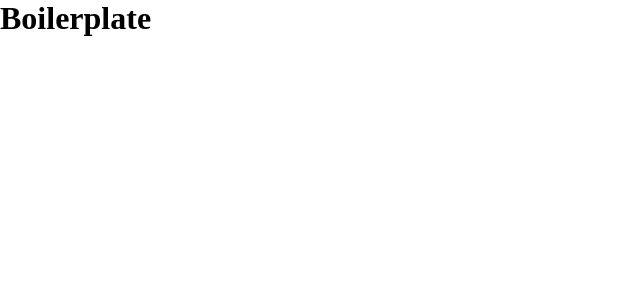
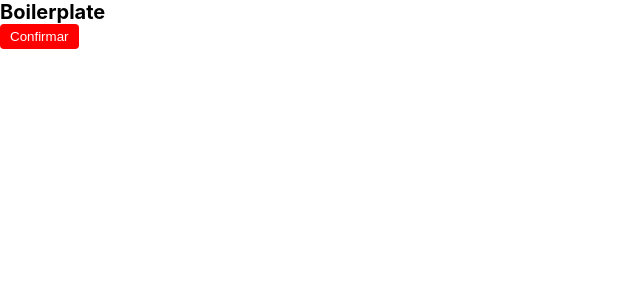
Before and after one commit to davidborelli/boilerplate-without-framework-ts-babel-webpack, a React app: page / in a window 1280 px wide. Shown: the top 300 px of the page, without its empty margins (0-640 px from the left). Built offline with nearby package versions, Linux system fonts and the light colour scheme.

Commit message:
chore: add StyledComponents and GlobalStyles

```diff
--- a/babel.config.js
+++ b/babel.config.js
@@ -8,5 +8,14 @@ module.exports = {
         runtime: 'automatic'
       }
     ]
+  ],
+  plugins: [
+    [
+      'babel-plugin-styled-components',
+      {
+        displayName: true,
+        pure: true
+      }
+    ]
   ]
 }
--- a/src/App.tsx
+++ b/src/App.tsx
@@ -1,7 +1,14 @@
-import './styles/global.css'
+import Button from './components/Button'
+import GlobalStyles from './styles/global'
 
 function MyApp() {
-  return <h1>Boilerplate</h1>
+  return (
+    <>
+      <GlobalStyles />
+      <h1>Boilerplate</h1>
+      <Button>Confirmar</Button>
+    </>
+  )
 }
 
 export default MyApp
--- /dev/null
+++ b/src/components/Button/index.tsx
@@ -0,0 +1,9 @@
+import React from 'react'
+
+import * as S from './styles'
+
+const Button: React.FC = ({ children }) => {
+  return <S.Container>{children}</S.Container>
+}
+
+export default Button
--- /dev/null
+++ b/src/components/Button/styles.ts
@@ -0,0 +1,11 @@
+import styled from 'styled-components'
+
+export const Container = styled.button`
+  padding: 5px 10px;
+  background: red;
+  border: 0;
+  border-radius: 4px;
+  color: #fff;
+  outline: none;
+  cursor: pointer;
+`
--- a/src/styles/global.css
+++ /dev/null
@@ -1,9 +0,0 @@
-* {
-  padding: 0;
-  margin: 0;
-  box-sizing: border-box;
-}
-
-body {
-  font: Arial, Helvetica, sans-serif;
-}
--- /dev/null
+++ b/src/styles/global.ts
@@ -0,0 +1,25 @@
+import { createGlobalStyle } from 'styled-components'
+
+const GlobalStyles = createGlobalStyle`
+  * {
+    margin: 0;
+    padding: 0;
+    box-sizing: border-box;
+    -webkit-font-smoothing: antialiased;
+    -moz-osx-font-smoothing: grayscale;
+  }
+
+  html {
+    font-size: 62.5%;
+  }
+
+  body {
+    font-family: 'Poppins', -apple-system, BlinkMacSystemFont, 'Segoe UI', Roboto, Oxygen, Ubuntu, Cantarell, 'Open Sans', 'Helvetica Neue', sans-serif
+  }
+
+  html, body {
+    height: 100%;
+  }
+`
+
+export default GlobalStyles
```
Also changed, not shown: package.json (+5 -2 lines), src/index.tsx (+2 -5 lines), .eslintrc.json, 1 other file (tests, documents, lock files or other folders).
